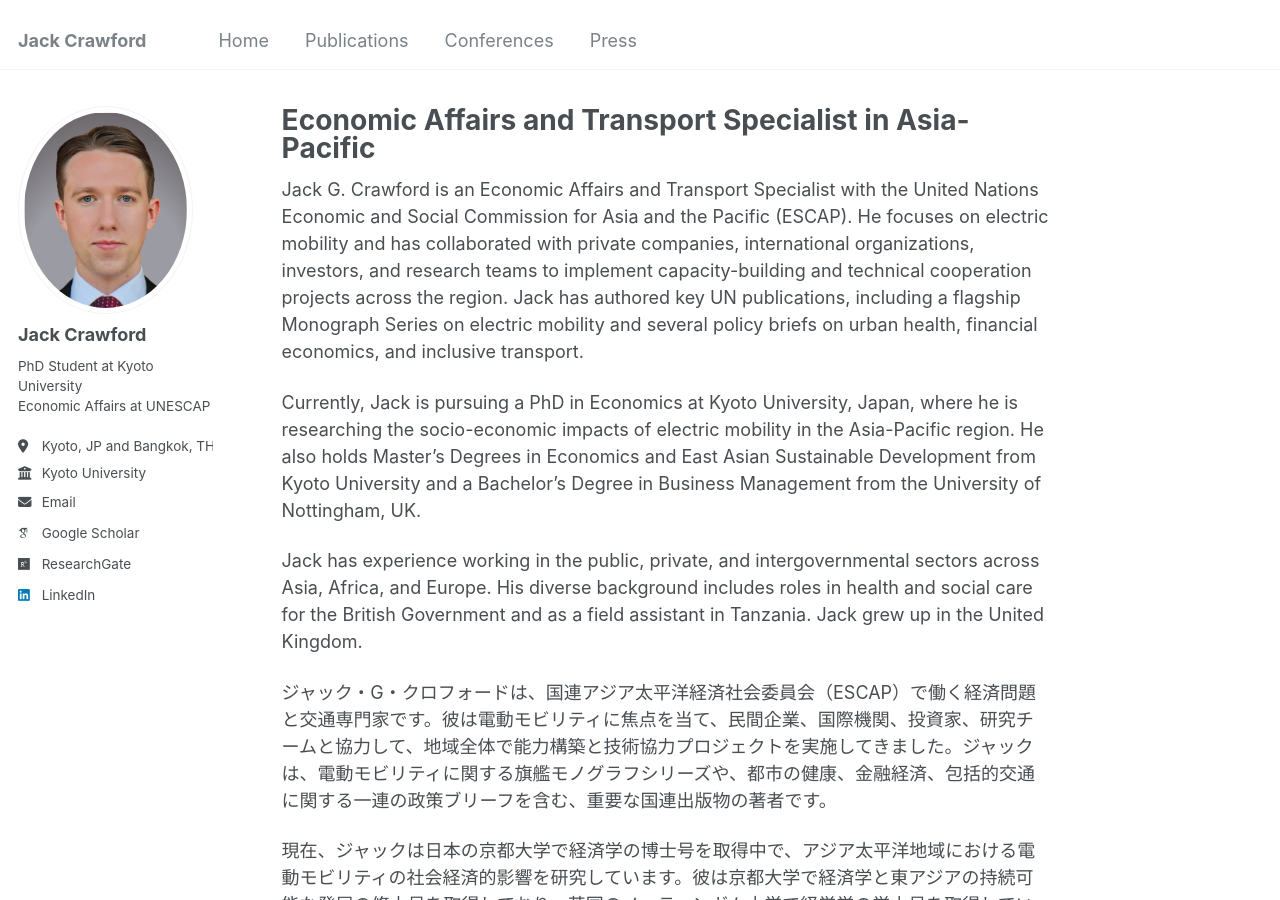
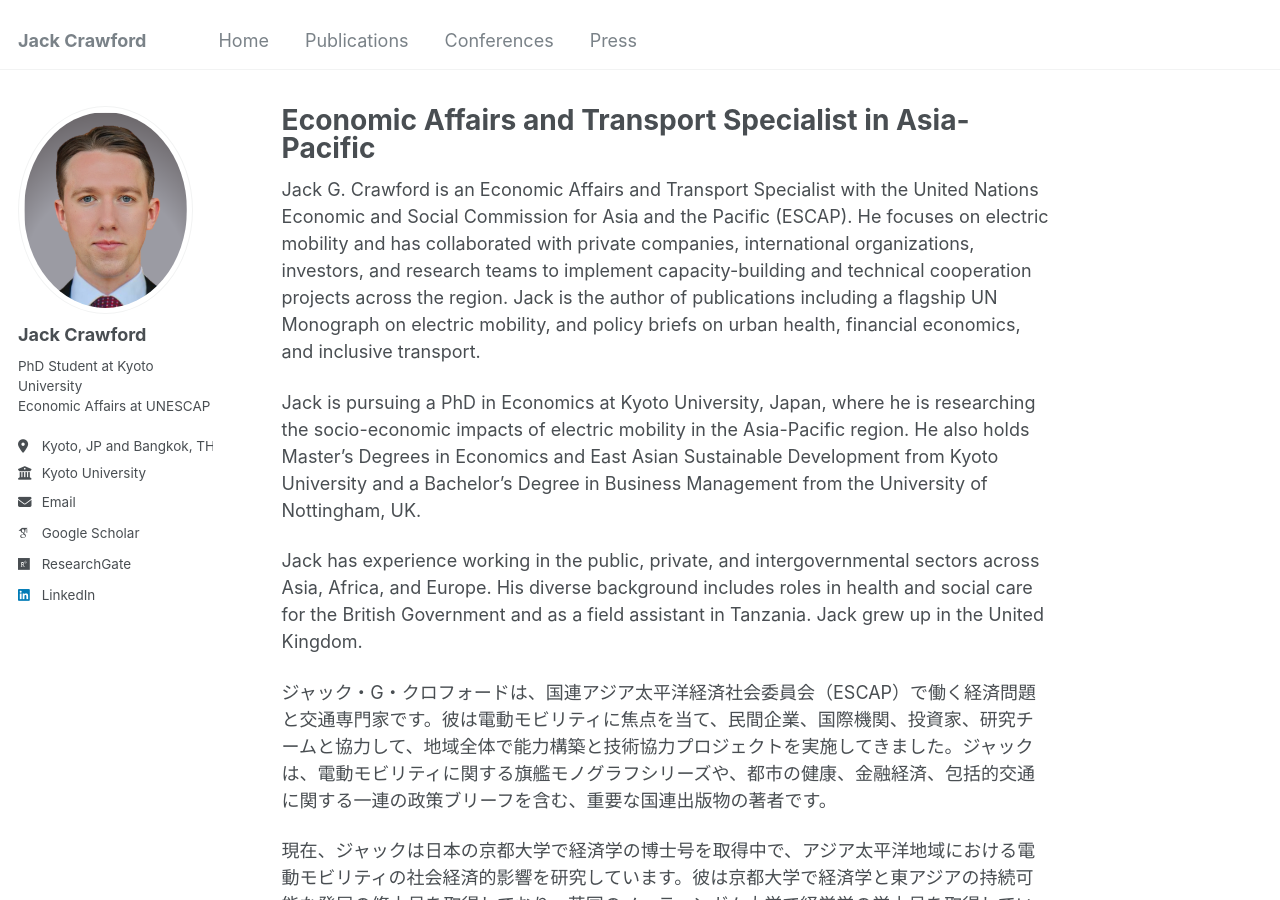
Before and after one commit to jackgcrawford/jackcrawford, a Jekyll site: the page built from _pages/about.md, in a window 1280 px wide and 900 px high. Built offline with Jekyll 4.4.1, drawn with Linux system fonts in a browser that asks for light colours; some web fonts are replaced.

Commit message:
Update about.md

```diff
--- a/_pages/about.md
+++ b/_pages/about.md
@@ -7,9 +7,9 @@ redirect_from:
   - /about.html
 ---
 
-Jack G. Crawford is an Economic Affairs and Transport Specialist with the United Nations Economic and Social Commission for Asia and the Pacific (ESCAP). He focuses on electric mobility and has collaborated with private companies, international organizations, investors, and research teams to implement capacity-building and technical cooperation projects across the region. Jack has authored key UN publications, including a flagship Monograph Series on electric mobility and several policy briefs on urban health, financial economics, and inclusive transport.
+Jack G. Crawford is an Economic Affairs and Transport Specialist with the United Nations Economic and Social Commission for Asia and the Pacific (ESCAP). He focuses on electric mobility and has collaborated with private companies, international organizations, investors, and research teams to implement capacity-building and technical cooperation projects across the region. Jack is the author of publications including a flagship UN Monograph  on electric mobility, and policy briefs on urban health, financial economics, and inclusive transport.
 
-Currently, Jack is pursuing a PhD in Economics at Kyoto University, Japan, where he is researching the socio-economic impacts of electric mobility in the Asia-Pacific region. He also holds Master’s Degrees in Economics and East Asian Sustainable Development from Kyoto University and a Bachelor's Degree in Business Management from the University of Nottingham, UK.
+Jack is pursuing a PhD in Economics at Kyoto University, Japan, where he is researching the socio-economic impacts of electric mobility in the Asia-Pacific region. He also holds Master’s Degrees in Economics and East Asian Sustainable Development from Kyoto University and a Bachelor's Degree in Business Management from the University of Nottingham, UK.
 
 Jack has experience working in the public, private, and intergovernmental sectors across Asia, Africa, and Europe. His diverse background includes roles in health and social care for the British Government and as a field assistant in Tanzania. Jack grew up in the United Kingdom.
 
```
